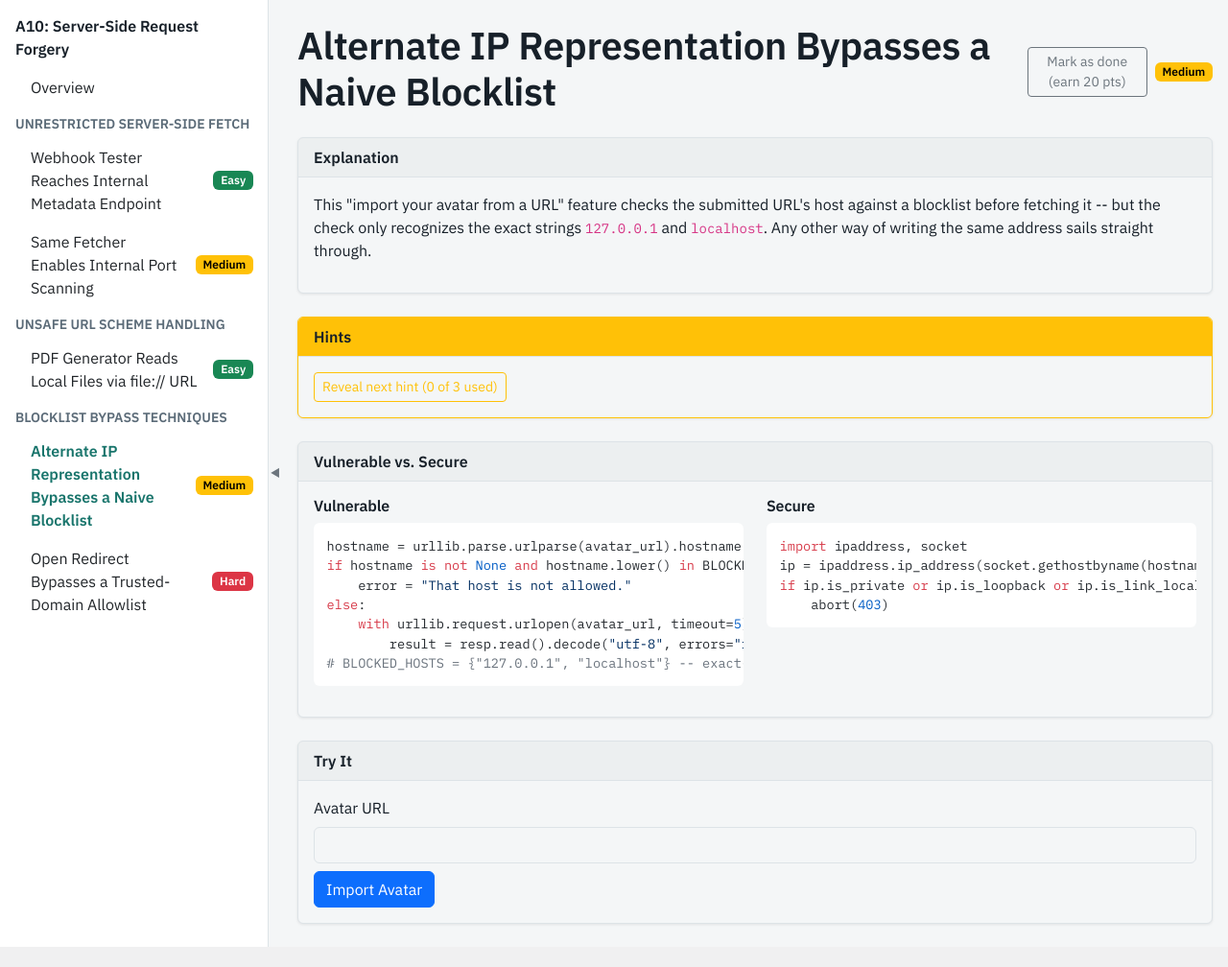
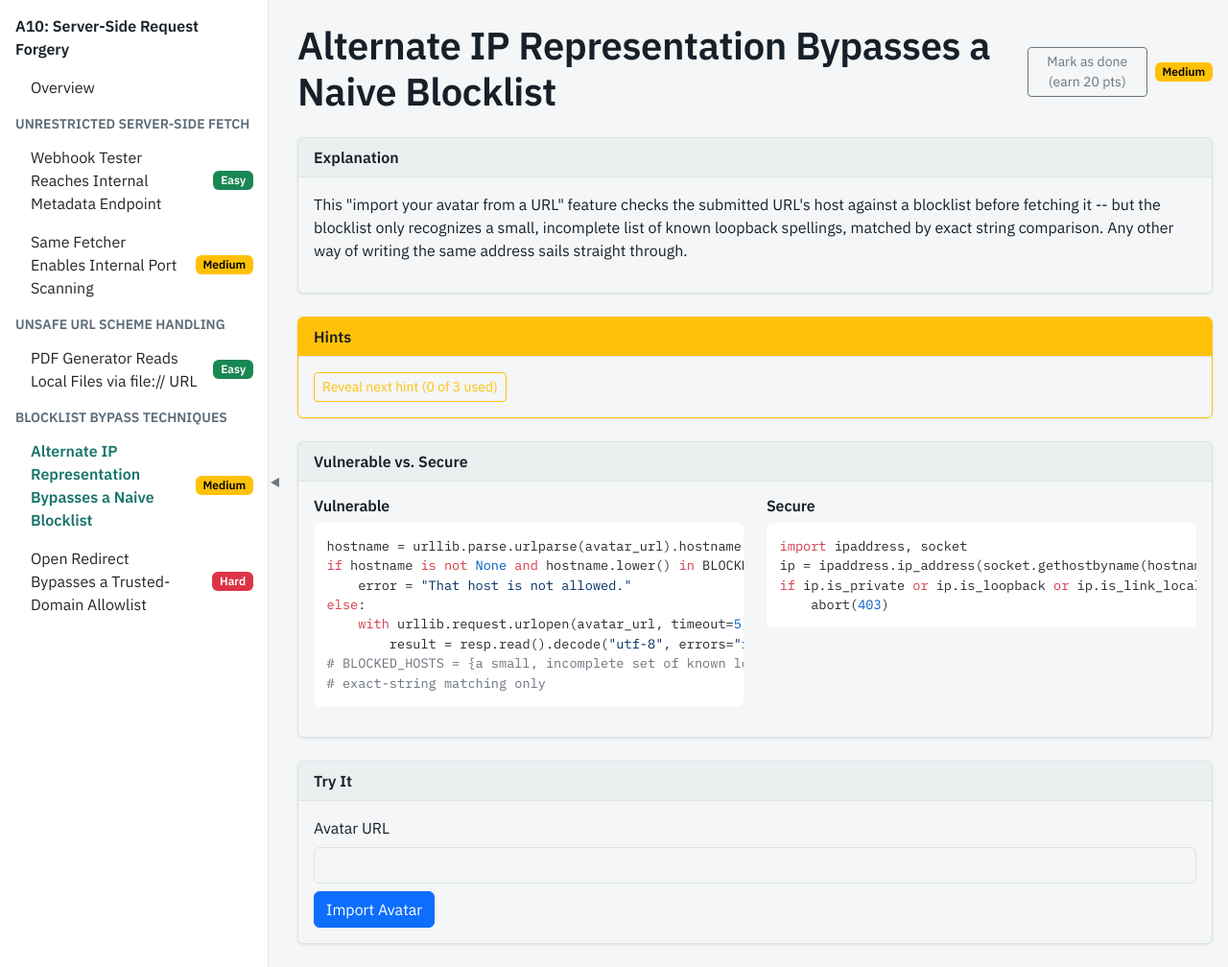
Before and after one commit to jozeta/owasp-lab, a Flask app: page /a10/import-avatar in a window 1280 px wide. Shown: the part 100-1108 px from the top of the page at 96% size. Before the commit the page ends 1087 px from the top, so only its background shows below. Run offline with Flask 3, Linux system fonts and the light colour scheme; data comes from the database, SQL or seed files in the repository; data that the repository does not hold is empty; some libraries are stand-ins or nearby versions.

Commit message:
docs: fix stale display text in 3 examples to match already-fixed code (A01, A03, A10)
Display-text-only fixes, no route logic changed:

- A01 continue_redirect_filtered: the shown vulnerable_code block and
  hint 2 still described the OLD substring check ("trusted-partner.example"
  in next_url). Update both to the real host-prefix check
  (host.startswith("trusted-partner.example") on the parsed hostname) and
  reframe hint 2's question around what a host PREFIX match does and
  doesn't guarantee.
- A03 filter-challenge Level 2: the shown vulnerable_code block predated
  this branch's javascript:/dangerous-tag/script-with-attributes fixes --
  update it to show the function's current real logic (all four checks
  now present).
- A10 import_avatar/blocklist-alternate-ip-bypass: the explanation, hint 1,
  and the BLOCKED_HOSTS code comment all said the blocklist checks the
  exact strings "127.0.0.1"/"localhost", but two earlier fix rounds grew
  BLOCKED_HOSTS to 7 entries. Reworded to "a small, incomplete list of
  known loopback spellings" without enumerating every entry.

Co-Authored-By: Claude Sonnet 5 <noreply@anthropic.com>

```diff
--- a/app/categories/a01_access_control/__init__.py
+++ b/app/categories/a01_access_control/__init__.py
@@ -162,7 +162,7 @@ CATEGORIES.append(
                 endpoint="a01_access_control.continue_redirect_filtered",
                 hints=[
                     "This version only allows redirecting to trusted-partner.example -- confirm the filter genuinely blocks an unrelated domain first. Then think about exactly WHAT the check tests: is it really confirming the URL's host, or something weaker?",
-                    "The check is 'trusted-partner.example' in next_url -- a plain substring test, not a real URL-host comparison. Does that substring have to be at the START of the host to pass?",
+                    "The check is host.startswith('trusted-partner.example') on the URL's parsed hostname -- not a real equality comparison. It genuinely does require the trusted string to be at the START of the host now, but does being a PREFIX of the host guarantee the host actually IS trusted-partner.example, or could a longer hostname simply begin with those same characters?",
                     "Submit ?next=https://trusted-partner.example.evil.example.com/phish -- the substring 'trusted-partner.example' genuinely appears in this string, so the check passes, but the URL's real host is trusted-partner.example.evil.example.com, a domain entirely controlled by whoever registered evil.example.com.",
                     "This is the classic 'substring allowlist' mistake, the same technique real-world open-redirect filter bypasses use against domains like 'whitelisted-site.com.evil.com' -- checking 'does this string contain the trusted name' is never equivalent to 'is this URL's actual host the trusted one.'",
                 ],
--- a/app/categories/a10_ssrf/__init__.py
+++ b/app/categories/a10_ssrf/__init__.py
@@ -59,7 +59,7 @@ CATEGORIES.append(
                 difficulty="Medium",
                 endpoint="a10_ssrf.import_avatar",
                 hints=[
-                    "This form blocks the literal strings '127.0.0.1' and 'localhost'. Is there more than one way to write the loopback address that doesn't contain either of those exact strings?",
+                    "This form blocks a small, incomplete list of known loopback spellings via exact string matching. Is there more than one way to write the loopback address that isn't spelled out verbatim in that list?",
                     "IP addresses can be written in several equivalent forms — decimal integer, hexadecimal, or a shortened dotted form — that all resolve to the exact same address but don't match a blocklist doing exact string comparison.",
                     "Try http://2130706433:5000/a10/internal/metadata (decimal form of 127.0.0.1) or http://0x7f000001:5000/a10/internal/metadata (hex form) or http://127.1:5000/a10/internal/metadata (short form) as the avatar URL — none of these contain the strings '127.0.0.1' or 'localhost', so the blocklist never blocks them, but they all resolve to the same loopback address.",
                 ],
--- a/app/categories/a10_ssrf/routes.py
+++ b/app/categories/a10_ssrf/routes.py
@@ -106,8 +106,9 @@ def import_avatar():
     if request.method == "POST":
         avatar_url = request.form.get("avatar_url", "")
         hostname = urllib.parse.urlparse(avatar_url).hostname
-        # VULNERABLE: blocks the exact strings "127.0.0.1"/"localhost" --
-        # any other representation of the same address sails right
+        # VULNERABLE: blocks a small, incomplete list of known loopback
+        # spellings (BLOCKED_HOSTS above) via exact string matching --
+        # any representation not spelled out verbatim sails right
         # through.
         if hostname is not None and hostname.lower() in BLOCKED_HOSTS:
             error = "That host is not allowed."
--- a/app/categories/a10_ssrf/templates/a10_ssrf/import_avatar.html
+++ b/app/categories/a10_ssrf/templates/a10_ssrf/import_avatar.html
@@ -6,10 +6,10 @@
 {% block explanation %}
 <p>
   This "import your avatar from a URL" feature checks the submitted
-  URL's host against a blocklist before fetching it -- but the check
-  only recognizes the exact strings <code>127.0.0.1</code> and
-  <code>localhost</code>. Any other way of writing the same address
-  sails straight through.
+  URL's host against a blocklist before fetching it -- but the blocklist
+  only recognizes a small, incomplete list of known loopback spellings,
+  matched by exact string comparison. Any other way of writing the same
+  address sails straight through.
 </p>
 {% endblock %}
 
@@ -44,7 +44,8 @@ if hostname is not None and hostname.lower() in BLOCKED_HOSTS:
 else:
     with urllib.request.urlopen(avatar_url, timeout=5) as resp:
         result = resp.read().decode("utf-8", errors="replace")
-# BLOCKED_HOSTS = {"127.0.0.1", "localhost"} -- exact-string matching only
+# BLOCKED_HOSTS = {a small, incomplete set of known loopback spellings} --
+# exact-string matching only
 {% endblock %}
 
 {% block secure_code %}import ipaddress, socket
```
Also changed, not shown: app/categories/a01_access_control/templates/a01_access_control/continue_redirect_filtered.html (+5 -2 lines), app/categories/a03_injection/templates/a03_injection/filter_challenge.html (+8 -0 lines).
